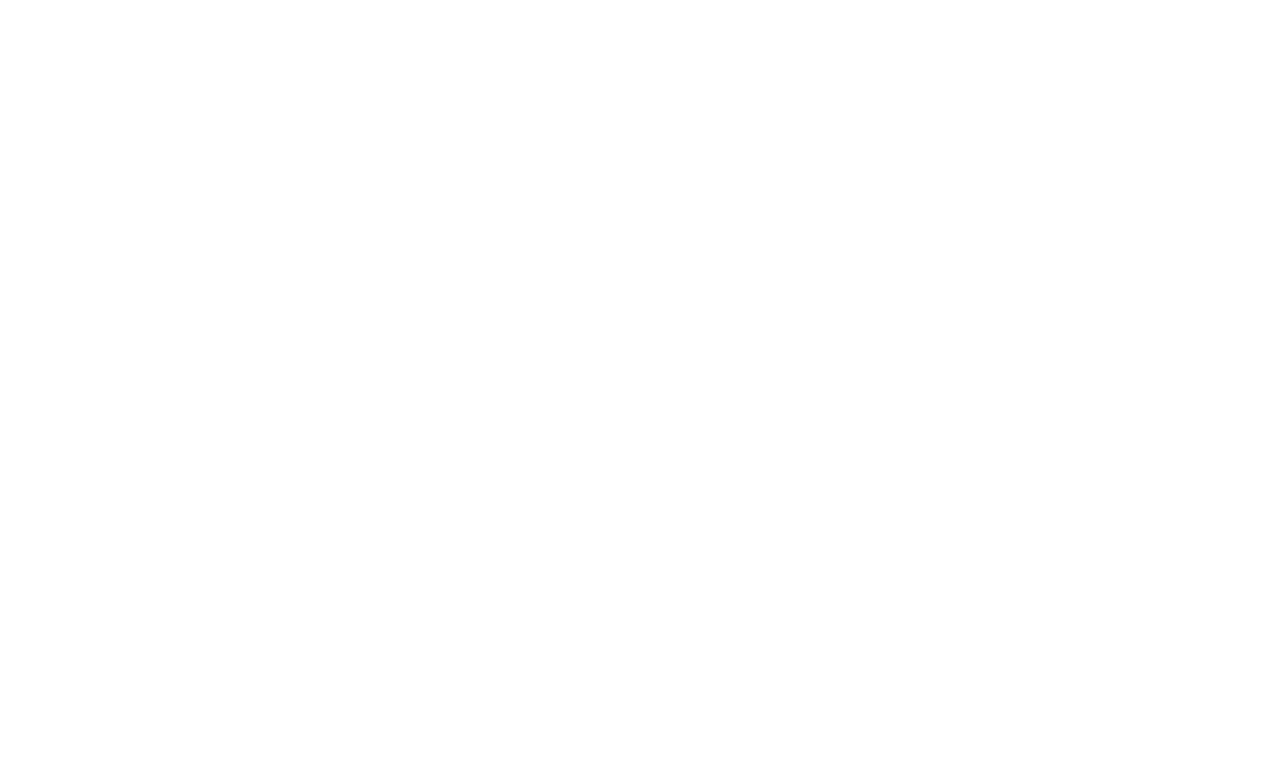
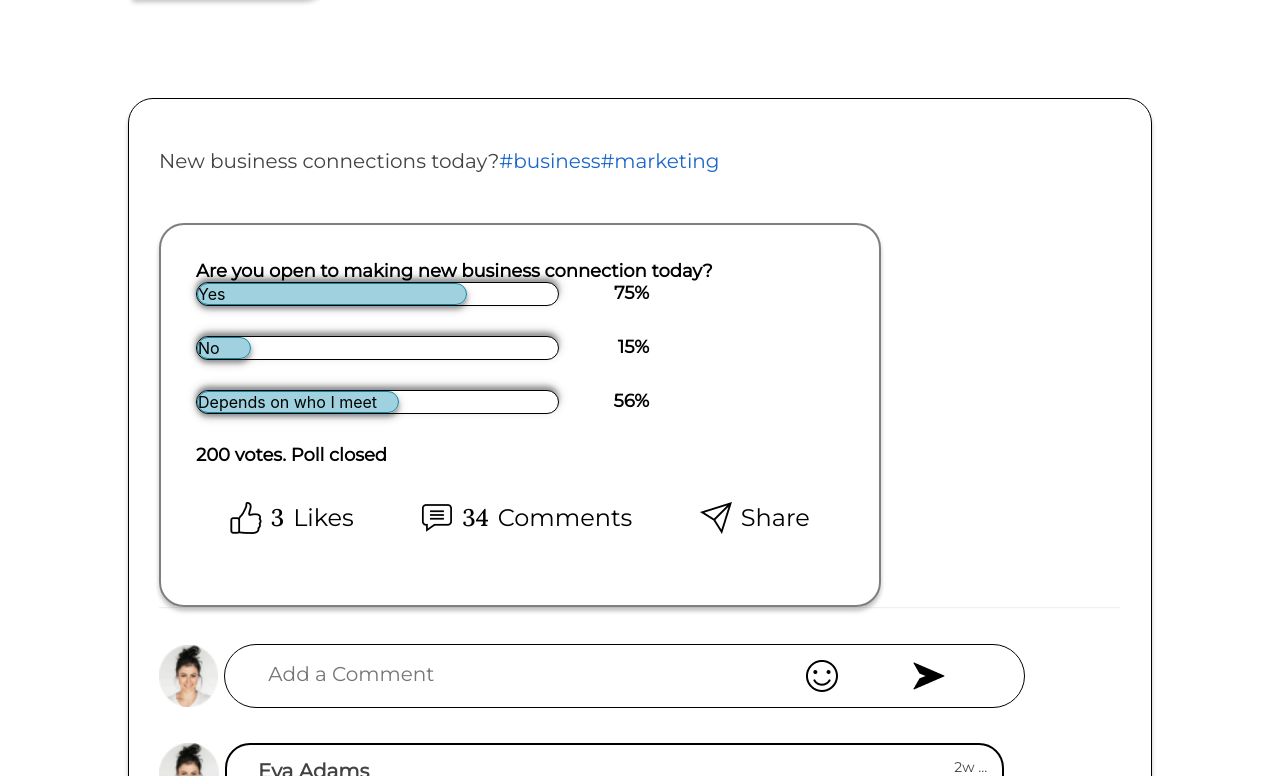
Before and after one commit to Rupesh-Gaikwad/Frontend, a React (Create React App) app: page / in a window 1280 px wide. Shown: the part 3624-4400 px from the top of the page. Before the commit the page ends 3622 px from the top, so only its background shows below. Built offline with nearby package versions, Linux system fonts and the light colour scheme.

Commit message:
Polls section started

```diff
--- /dev/null
+++ b/src/Components/Post_Components/LikeSharePanel.js
@@ -0,0 +1,24 @@
+import React from 'react'
+import like from './images/like.png'
+import comment from './images/comment.png'
+import share from './images/direct-instagram.png'
+
+function LikeSharePanel() {
+  return (
+    <div>
+        <div className="user_options">
+        <div className="likes">
+          <img src={like} alt="likes"/><span id="count">3</span> Likes
+        </div>
+        <div className="comments">
+        <img src={comment} alt="likes"/><span id="count"> 34</span>Comments
+        </div>
+        <div className="share">
+        <img src={share} alt="likes"/>Share
+        </div>
+      </div>
+    </div>
+  )
+}
+
+export default LikeSharePanel
--- a/src/Components/Post_Components/Posts.js
+++ b/src/Components/Post_Components/Posts.js
@@ -1,9 +1,7 @@
 import React from 'react'
 import user_profile from './images/user.png'
-import like from './images/like.png'
-import comment from './images/comment.png'
-import share from './images/direct-instagram.png'
 import CommentSection from './CommentSection'
+import LikeSharePanel from './LikeSharePanel'
 export default function Posts() {
   return (
     <div className="post">
@@ -26,17 +24,7 @@
         <button>Tech Co founder Developer</button>
       </div>
       <hr/>
-      <div className="user_options">
-        <div className="likes">
-          <img src={like} alt="likes"/><span id="count">3</span> Likes
-        </div>
-        <div className="comments">
-        <img src={comment} alt="likes"/><span id="count"> 34</span>Comments
-        </div>
-        <div className="share">
-        <img src={share} alt="likes"/>Share
-        </div>
-      </div>
+      <LikeSharePanel/>
       <hr/>
       <CommentSection/>
     </div>
--- a/src/Components/User_Profile_Component/Section.js
+++ b/src/Components/User_Profile_Component/Section.js
@@ -2,6 +2,7 @@
 import './css/section.css'
 import edit from './images/edit.svg'
 import Posts from '../Post_Components/Posts'
+import UserPolls from './UserPolls'
 
 export default function Section(props) {
   return (
@@ -55,6 +56,15 @@
             </div>
           )
         }
+
+        {props.sec_title === "Polls" &&
+          (
+            <div>
+              <UserPolls/>
+            </div>
+          )
+
+        }
     </div>
   )
 }
--- /dev/null
+++ b/src/Components/User_Profile_Component/UserPolls.js
@@ -0,0 +1,45 @@
+import React from 'react'
+import CommentSection from '../Post_Components/CommentSection'
+import LikeSharePanel from '../Post_Components/LikeSharePanel'
+import './css/userpolls.css'
+
+function UserPolls() {
+  return (
+    <div className="User_polls_section">
+        <p>New business connections today?<span id="user_polls_hashtags">#business#marketing</span></p>
+        <div className="connections_box">
+            <p>Are you open to making new business connection today?</p>
+            <div className="user_polls_percentage">
+                <div className="percentage_container">
+                    <div className="actual_percentage" style={{width: "75%"}}>Yes</div>
+                </div>
+                <div className="percentage_number">
+                <p>{75}%</p>
+                </div>
+            </div>
+            <div className="user_polls_percentage">
+            <div className="percentage_container">
+                    <div className="actual_percentage" style={{width: "15%"}}>No</div>
+                </div>
+                <div className="percentage_number">
+                    <p>{15}%</p>
+                </div>
+            </div>
+            <div className="user_polls_percentage" >
+            <div className="percentage_container">
+                    <div className="actual_percentage" style={{width: "56%"}}>Depends on who I meet</div>
+                </div>
+                <div className="percentage_number">
+                    <p>{56}%</p>
+                </div>
+            </div>
+            <p id="user_polls_votes">{200} votes. {`Poll closed`}</p>
+            <LikeSharePanel/>
+        </div>
+        <hr id="user_polls_divider"/>
+        <CommentSection/>
+    </div>
+  )
+}
+
+export default UserPolls
--- /dev/null
+++ b/src/Components/User_Profile_Component/css/userpolls.css
@@ -0,0 +1,89 @@
+
+.User_polls_section{
+    width: 100%;
+    margin-top: 100px;
+    background: #FFFFFF;
+    border: 1px solid black;
+    box-shadow: 0px 4px 4px rgba(0, 0, 0, 0.25);
+    border-radius: 25px;
+    padding: 50px 30px;
+}
+
+.User_polls_section p{
+    font-family: 'Montserrat';
+    font-style: normal;
+    font-weight: 500;
+    font-size: 20px;
+    line-height: 24px;
+    color: #434343;
+    margin: 0px;
+    padding: 0px;
+}
+
+#user_polls_hashtags{
+    color: #1A66CA;
+}
+
+
+.connections_box{
+    width: 75%;
+    margin-top: 50px;
+    border: 2px solid rgba(0, 0, 0, 0.5);
+    box-sizing: border-box;
+    box-shadow: 0px 4px 4px rgba(0, 0, 0, 0.25);
+    border-radius: 25px;
+    padding: 35px;
+}
+
+.connections_box p{
+    font-family: 'Montserrat';
+    font-style: normal;
+    font-weight: 600;
+    font-size: 18px;
+    line-height: 22px;
+    /* identical to box height */
+    color: #000000;
+}
+
+.user_polls_percentage{
+    margin-bottom: 30px;
+    width: 70%;
+    display: flex;
+    justify-content: space-between;
+}
+
+.percentage_container{
+    width: 80%;
+    background: #FFFFFF;
+    border: 1px solid #000000;
+    box-sizing: border-box;
+    box-shadow: 0px 4px 10px rgba(0, 0, 0, 0.25), 0px 4px 4px rgba(0, 0, 0, 0.25);
+    border-radius: 159px;
+    transform: matrix(1, 0, 0, -1, 0, 0);
+
+}
+
+.actual_percentage{
+    background: rgba(80, 173, 196, 0.55);
+    border: 1px solid #1085A3;
+    box-sizing: border-box;
+    box-shadow: 0px 4px 10px rgba(0, 0, 0, 0.25), 0px 4px 4px rgba(0, 0, 0, 0.25);
+    border-radius: 159px;
+    transform: matrix(1, 0, 0, -1, 0, 0);
+}
+
+.percentage_number{
+    width: fit-content;
+    padding: 0px;
+    margin: 0px;
+}
+
+
+
+
+
+
+#user_polls_divider{
+    height: 1px;
+    color: black;
+}
```
